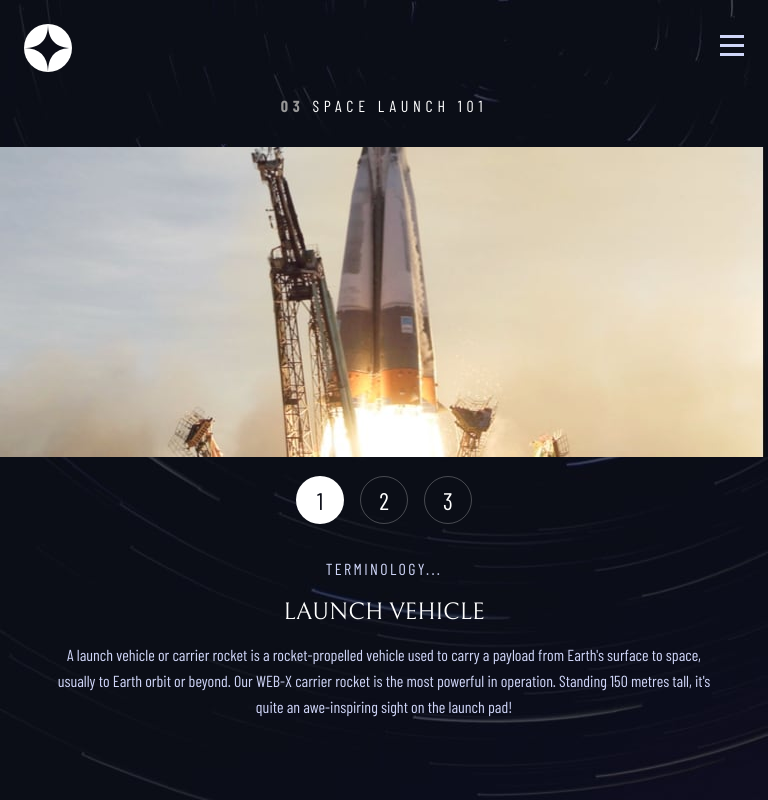
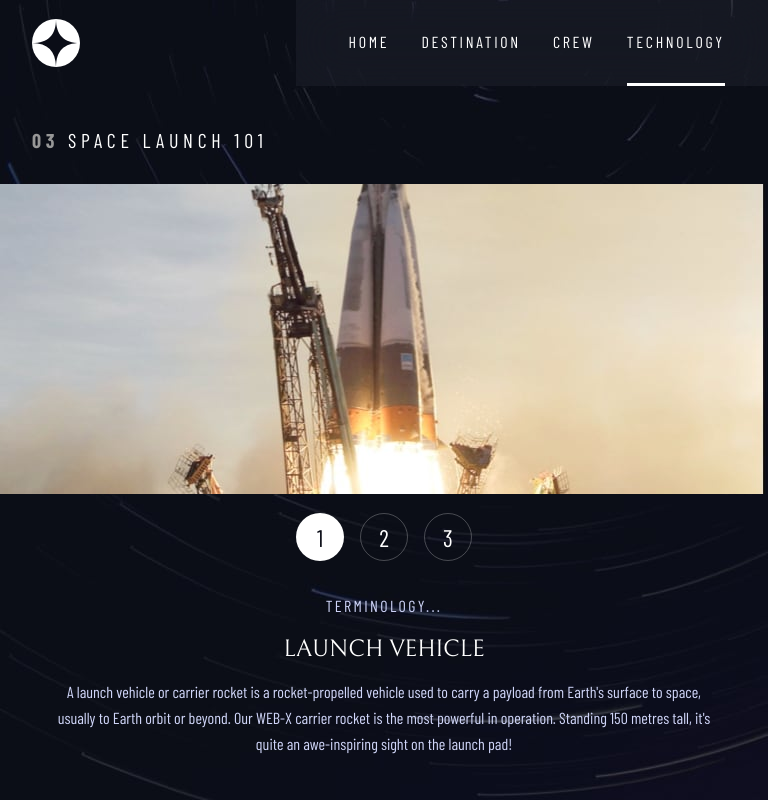
Before and after one commit to Kaamos88/Space-tourism, a Next.js app: page /technology in a window 768 px wide. Built offline with nearby package versions, Linux system fonts and the light colour scheme.

Commit message:
Teblet - main and destination rdy

```diff
--- a/styles/components/Heading.module.scss
+++ b/styles/components/Heading.module.scss
@@ -3,6 +3,9 @@
 .heading {
   width: 100%;
   padding-top: 6rem;
+  @media screen and (min-width: 768px) and (max-width: 1023px){
+    padding-top: 8rem;
+  }
   @media screen and (min-width: 1024px){
     padding-top: 0;
     width: 50%;
@@ -12,6 +15,11 @@
   h5{
     text-align: center;
     font-size: 1rem;
+    @media screen and (min-width: 768px) and (max-width: 1023px){
+      text-align: start;
+      padding-left: 2rem;
+      font-size: 1.25rem;
+    }
     @media screen and (min-width: 1024px){
       font-size: 1.75rem;
       text-align: start;
--- a/styles/components/Nav.module.scss
+++ b/styles/components/Nav.module.scss
@@ -17,18 +17,21 @@
   background-color: rgba($second-color, 0.05);
   backdrop-filter: blur(25px);
   transition: ease-out 0.5s;
+  @media screen and (min-width: 768px) and (max-width: 1023px){
+   width: auto;
+  }
   @media screen and (min-width: 1024px) {
-    width: 55%;
+   width: 55%;
   }
   &.close {
     display: none;
-    @media screen and (min-width: 1024px) {
+    @media screen and (min-width: 768px) {
       display: inline;
     }
   }
   &.open {
     height: 100vh;
-    @media screen and (min-width: 1024px) {
+    @media screen and (min-width: 768px) {
       height: auto;
     }
   }
@@ -40,14 +43,18 @@
   flex-direction: column;
   padding-left: 1%;
   padding-top: 20%;
-  @media screen and (min-width: 1024px) {
-    height: auto;
+  @media screen and (min-width: 768px) and (max-width: 1023px){
+    margin: 0 2rem;
+  }
+  @media screen and (min-width: 768px) {
     flex-direction: row;
-    padding-left: 10%;
     padding-top: 0;
     .active {
             border-bottom: 3px solid #fff;
           }
+  }
+  @media screen and (min-width: 1024px){
+    padding-left: 10%;
   }
   li {
     cursor: pointer;
@@ -57,6 +64,10 @@
     list-style: none;
     padding: 1rem 0;
     margin: 0 2rem;
+    @media screen and (min-width: 768px) and (max-width: 1023px){
+      padding: 2rem 0;
+      margin: 0 1rem;
+    }
     @media screen and (min-width: 1024px) {
       padding: 2rem 0;
       border-bottom: 3px solid transparent;
@@ -67,6 +78,9 @@
   }
   span {
     font-family: $font-second-bold;
+    @media screen and (min-width: 768px) and (max-width: 1023px){
+      display: none;
+    }
   }
 }
 
@@ -85,6 +99,9 @@
 
 .icon {
   margin: 1.5rem;
+  @media screen and (min-width: 768px) and (max-width: 1023px){
+   margin: 1.2rem 1rem 0 2rem;
+   }
   @media screen and (min-width: 1024px) {
     margin-left: 4rem;
   }
@@ -92,7 +109,7 @@
 .closeIcon,
 .openIcon {
   padding: 1.5rem;
-  @media screen and (min-width: 1024px) {
+  @media screen and (min-width: 768px) {
     display: none;
   }
   svg {
--- a/styles/globals.scss
+++ b/styles/globals.scss
@@ -32,13 +32,16 @@ h4 {
 
 h1 {
   font-size: 5rem;
-  @media screen and (min-width: 1024px) {
+  @media screen and (min-width: 768px) {
     font-size: 9.375rem;
   }
 }
 
 h2 {
   font-size: 3.5rem;
+  @media screen and (min-width: 768px) and (max-width: 1023px){
+    font-size: 5rem;
+  }
   @media screen and (min-width: 1024px) {
     font-size: 6.25rem;
   }
```
Also changed, not shown: styles/components/DestinationSection.module.scss (+15 -5 lines), styles/components/Main.module.scss (+12 -0 lines).
